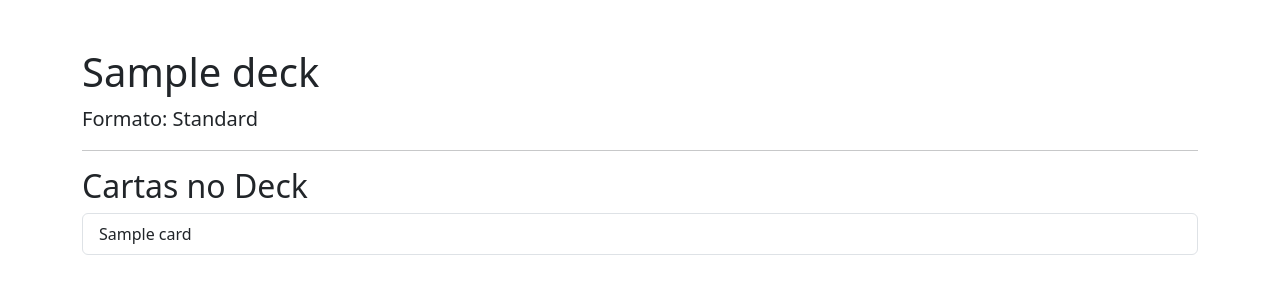
After one commit to yagocrispim0/MagicTool, a Django app: page /decks/1/ in a window 1280 px wide. The commit adds this page. Shown: the top 300 px of the page. Run offline with Django 4.2, Linux system fonts and the light colour scheme; tables that the repository leaves empty hold one stand-in row (values such as "Sample post").

Commit message:
Live Search for cards and Scryfall API

```diff
--- a/MagicTool/decks/models.py
+++ b/MagicTool/decks/models.py
@@ -1,4 +1,6 @@
+import uuid
 from django.db import models
+
 
 
 class Deck(models.Model):
@@ -21,7 +23,7 @@ class Deck(models.Model):
 
 
 class Card(models.Model):
-    scryfall_id = models.UUIDField(primary_key=True)
+    scryfall_id = models.UUIDField(primary_key=True, default=uuid.uuid4, editable=False)
     name = models.CharField(max_length=200)
 
     def __str__(self):
--- /dev/null
+++ b/MagicTool/decks/templates/decks/deck_detail.html
@@ -0,0 +1,26 @@
+<!doctype html>
+<html lang="en">
+    <head>
+        <meta charset="utf-8">
+        <meta name="viewport" content="width=device-width, initial-scale=1">
+        <title>{{ deck.name }}</title>
+        <link href="https://cdn.jsdelivr.net/npm/bootstrap@5.3.3/dist/css/bootstrap.min.css" rel="stylesheet">
+    </head>
+    <body>
+        <div class="container mt-5">
+            <h1>{{ deck.name }}</h1>
+            <p class="lead">Formato: {{ deck.get_format_display }}</p>
+            <hr>
+
+            <h2>Cartas no Deck</h2>
+            <ul class="list-group">
+                {% for card in deck.cards.all %}
+                <li class="list-group-item">{{ card.name }}</li>
+                {% empty %}
+                <li class="list-group-item">Nenhuma carta adicionada ao deck.</li>
+                {% endfor %}
+            </ul>
+        </div>
+        <script src="https://cdn.jsdelivr.net/npm/bootstrap@5.3.3/dist/js/bootstrap.bundle.min.js"></script>
+    </body>
+ </html>
--- a/MagicTool/decks/templates/decks/decks_list.html
+++ b/MagicTool/decks/templates/decks/decks_list.html
@@ -10,13 +10,14 @@
         <div class="container mt-5">
             <div class="d-flex justify-content-between align-items-center">
                 <h1>Seus Decks</h1>
-                <a href="#" class="btn btn-primary">Criar Novo Deck</a>
+                <a href="{% url 'create_deck' %}" class="btn btn-primary">Criar Novo Deck</a>
             </div>
             <hr>
 
             <div class="list-group">
                 {% for deck in decks %}
-                <a href="#" class="list-group-item list-group-item-action">
+                <a href="{% url 'deck_detail' deck.id
+                 %}" class="list-group-item list-group-item-action">
                     <h5 class="mb-1">{{ deck.name }}</h5>
                     <p class="mb-1">Formato: {{ deck.get_format_display }}</p>
                     </a>
--- a/MagicTool/decks/urls.py
+++ b/MagicTool/decks/urls.py
@@ -2,9 +2,14 @@ from django.urls import path
 from . import views
 
 urlpatterns = [
+
+    #URL para ver detalhes de um deck específico
+    path('<int:deck_id>/', views.deck_detail, name='deck_detail'),
     #URL para listar decks criados
     path('', views.decks_list, name='decks_list'),
     #URL para criar um novo deck
     path('create/', views.create_deck, name = 'create_deck'),
+    #
+    path('api/card-autocomplete/', views.card_autocomplete, name='card_autocomplete'),
 
 ]
--- a/MagicTool/decks/views.py
+++ b/MagicTool/decks/views.py
@@ -1,22 +1,58 @@
-from django.shortcuts import render, redirect
-from .models import Deck
+import requests
+from django.http import JsonResponse
+from django.shortcuts import render, redirect, get_object_or_404
+from .models import Deck, Card
 
-# Create your views here.
+
+def deck_detail(request, deck_id):
+
+    deck = get_object_or_404(Deck, id=deck_id)
+    context = {'deck': deck}
+    return render(request, 'decks/deck_detail.html', context)
+
+# Adiciona um novo deck ao banco de dados
 def create_deck(request):
 
     if request.method == 'POST':
         deck_name = request.POST.get('deck_name')
         deck_format = request.POST.get('deck_format')
+        new_deck = Deck.objects.create(name=deck_name, format=deck_format)
+        #Pega a lista de cartas do input hidden
+        card_list_str = request.POST.get('card_list', '')
+
+        if card_list_str:
+            card_names = card_list_str.split(',')
+            for name in card_names:
+                card_obj, created = Card.objects.get_or_create(name=name.strip())
+                new_deck.cards.add(card_obj)
 
         Deck.objects.create(name=deck_name, format=deck_format)
 
-        return  redirect('decks_list')
+        return  redirect('deck_detail', deck_id=new_deck.id)
 
     return render(request, 'decks/create_deck.html')
 
-
+# Lista todos os decks no banco de dados
 def decks_list(request):
 
     all_decks = Deck.objects.order_by('name')
     context = {'decks': all_decks}
     return render(request, 'decks/decks_list.html', context)
+
+# Autocompletar nomes de cartas usando a API Scryfall
+def card_autocomplete(request):
+
+    query = request.GET.get('card', '')
+
+    if len(query) > 1:
+        scryfall_url = f"https://api.scryfall.com/cards/autocomplete?q={query}"
+        try:
+            response = requests.get(scryfall_url)
+            response.raise_for_status()
+            data = response.json()
+            card_names = data.get('data', [])
+            return JsonResponse(card_names, safe=False)
+        except requests.exceptions.RequestException as e:
+            return JsonResponse({'error': str(e)}, status=500)
+
+    return JsonResponse([], safe=False)
```
Also changed, not shown: MagicTool/decks/templates/decks/create_deck.html (+77 -0 lines), MagicTool/decks/migrations/0003_alter_card_scryfall_id_alter_deck_format.py (added).
